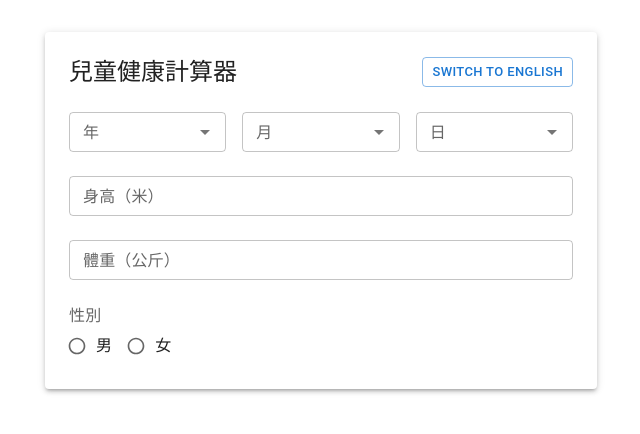
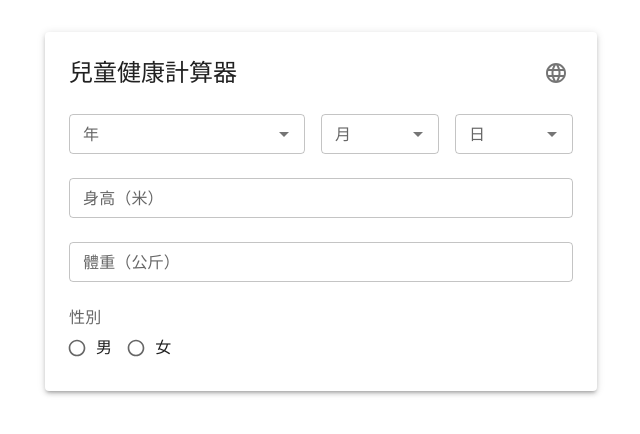
Before and after one commit to cswbrian/child-bmi-calculator, a React (Vite) app: page / in a window 1280 px wide. Shown: the top 434 px of the page, without its empty margins (319-959 px from the left). Built offline with nearby package versions, Linux system fonts and the light colour scheme.

Commit message:
ui enhancement

```diff
--- a/package.json
+++ b/package.json
@@ -15,6 +15,7 @@
   "dependencies": {
     "@emotion/react": "^11.14.0",
     "@emotion/styled": "^11.14.0",
+    "@mui/icons-material": "^6.3.1",
     "@mui/material": "^6.3.1",
     "date-fns": "^2.30.0",
     "react": "^18.2.0",
--- a/src/components/ChildHealthCalculator.tsx
+++ b/src/components/ChildHealthCalculator.tsx
@@ -7,13 +7,14 @@ import {
   Container,
   Paper,
   Typography,
-  Button,
   Box,
   List,
   ListItem,
   ListItemText,
-  Divider
+  Divider,
+  IconButton
 } from '@mui/material';
+import LanguageIcon from '@mui/icons-material/Language';
 
 const ChildHealthCalculator = () => {
   const [formData, setFormData] = useState<HealthFormData>({
@@ -60,13 +61,13 @@ const ChildHealthCalculator = () => {
           <Typography variant="h5" component="h1">
             {t.title}
           </Typography>
-          <Button
-            variant="outlined"
+          <IconButton
+            onClick={toggleLanguage}
             size="small"
-            onClick={toggleLanguage}
+            aria-label="Toggle language"
           >
-            {t.switchLang}
-          </Button>
+            <LanguageIcon />
+          </IconButton>
         </Box>
 
         <HealthForm
--- a/src/components/HealthForm.tsx
+++ b/src/components/HealthForm.tsx
@@ -113,7 +113,7 @@ export const HealthForm = ({ formData, onFormChange, t }: Props) => {
                   size="small"
                 />
               )}
-              sx={{ width: "33%" }}
+              sx={{ width: "50%" }}
               disableClearable
             />
             <Autocomplete
@@ -127,7 +127,7 @@ export const HealthForm = ({ formData, onFormChange, t }: Props) => {
                   size="small"
                 />
               )}
-              sx={{ width: "33%" }}
+              sx={{ width: "25%" }}
               disableClearable
             />
             <Autocomplete
@@ -141,7 +141,7 @@ export const HealthForm = ({ formData, onFormChange, t }: Props) => {
                   size="small"
                 />
               )}
-              sx={{ width: "33%" }}
+              sx={{ width: "25%" }}
               disableClearable
             />
           </Box>
```
Also changed, not shown: 1 other file (tests, documents, lock files or other folders).
